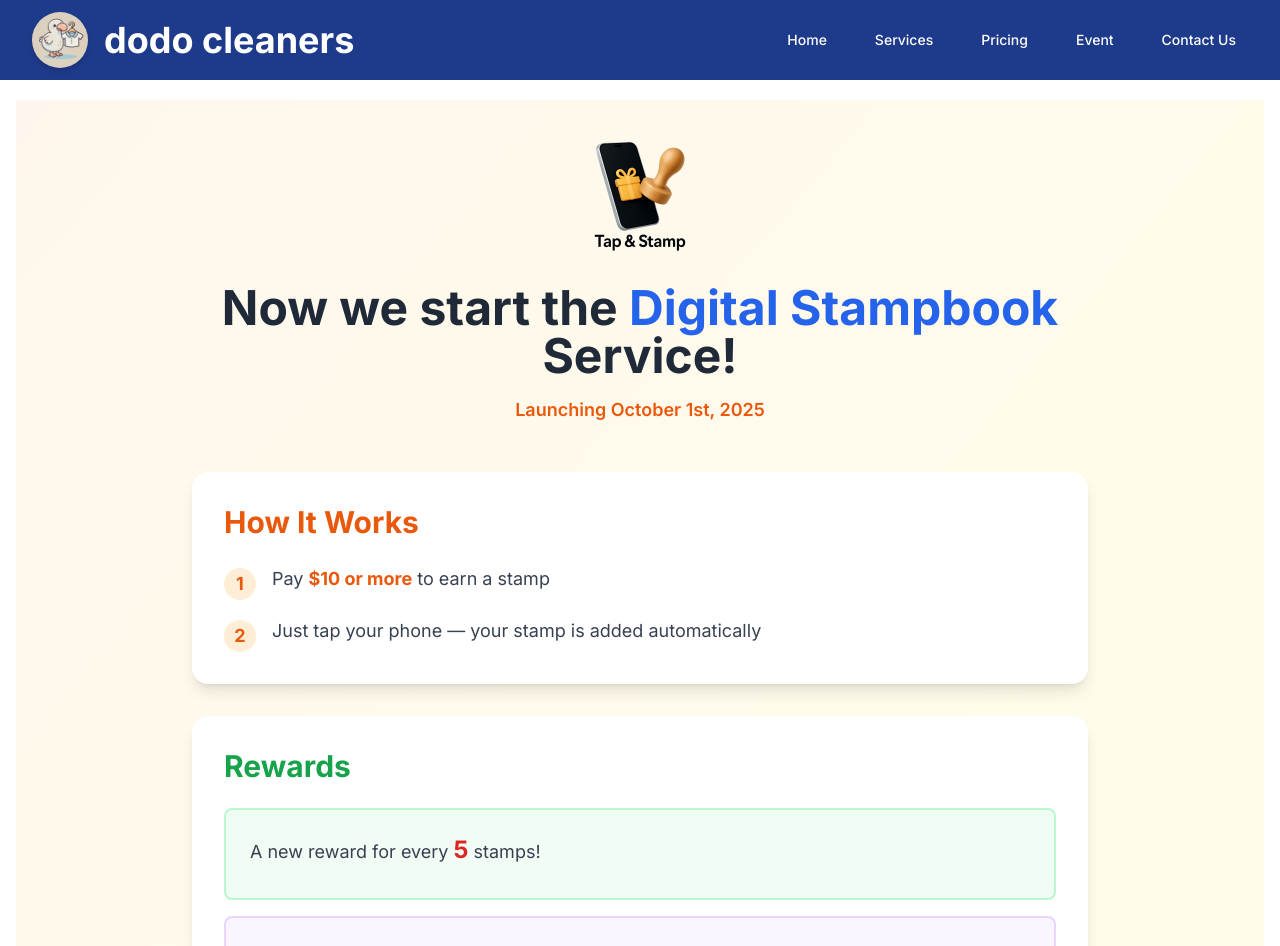
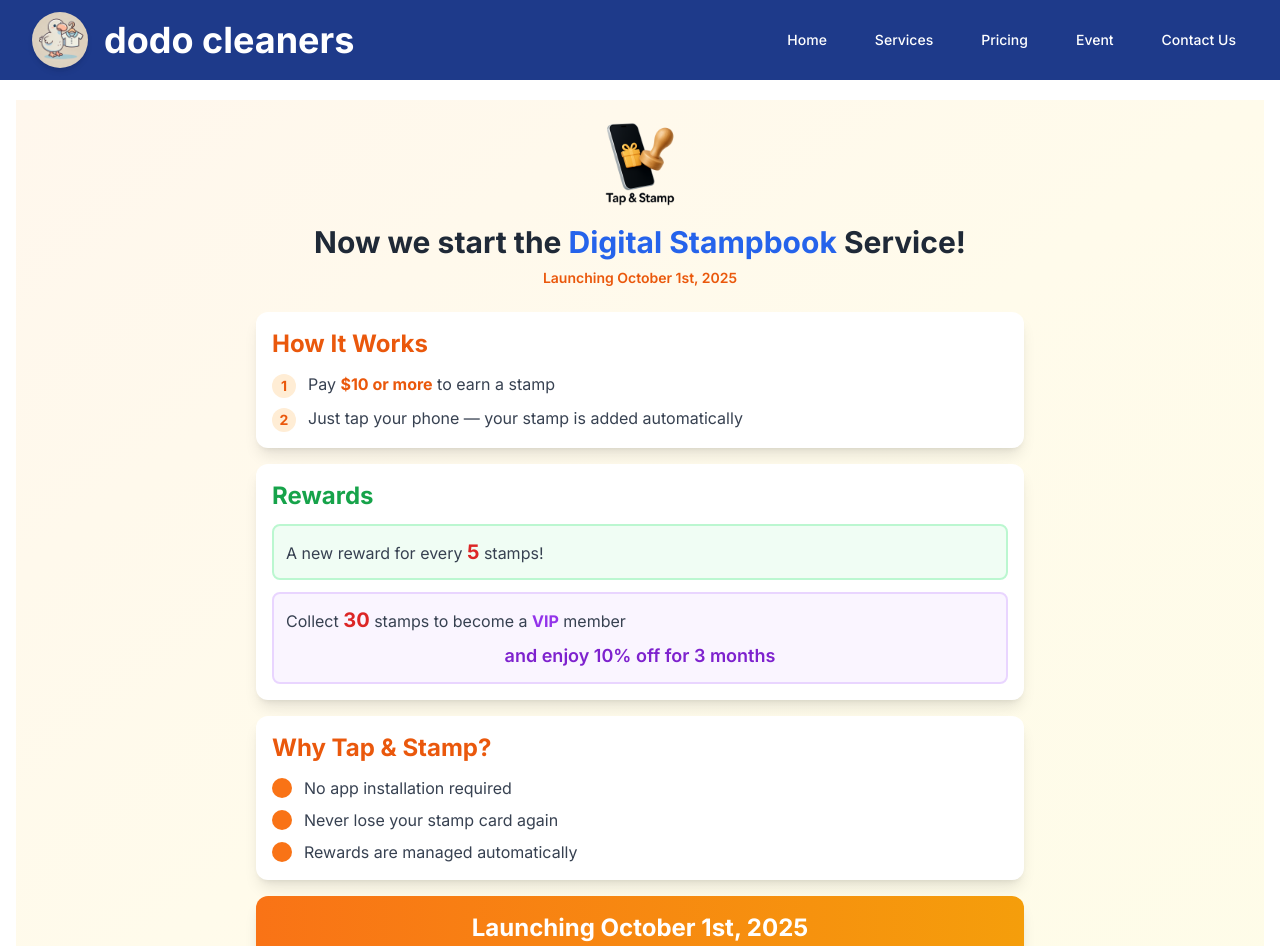
Before and after one commit to woohyee/dodo-cleaners-web, a Next.js app: page /event in a window 1280 px wide. Shown: the top 946 px of the page. Built offline with nearby package versions, Linux system fonts and the light colour scheme.

Commit message:
feat: 배너 단순화 및 이미지 교체 - Learn More 버튼으로 직접 이벤트 페이지 이동 - 이벤트 페이지 컴팩트화 (PDF 가이드 내용 반영) - 하단 이미지를 cleaners.image1.png로 교체

```diff
--- a/app/event/page.tsx
+++ b/app/event/page.tsx
@@ -3,46 +3,46 @@ import Link from 'next/link'
 
 export default function TapStampPage() {
   return (
-    <div className="min-h-screen bg-gradient-to-br from-orange-50 via-amber-50 to-yellow-50 py-8 px-4">
-      <div className="max-w-4xl mx-auto">
+    <div className="min-h-screen bg-gradient-to-br from-orange-50 via-amber-50 to-yellow-50 py-4 px-4">
+      <div className="max-w-3xl mx-auto">
         {/* Header */}
-        <div className="text-center mb-12">
-          <div className="w-32 h-32 mx-auto relative mb-6">
+        <div className="text-center mb-6">
+          <div className="w-24 h-24 mx-auto relative mb-3">
             <Image
               src="/TapandStamp.png"
               alt="Tap & Stamp Logo"
-              width={128}
-              height={128}
+              width={96}
+              height={96}
               className="object-contain"
             />
           </div>
-          <h1 className="text-4xl md:text-5xl font-bold text-gray-800 mb-4">
+          <h1 className="text-2xl md:text-3xl font-bold text-gray-800 mb-2">
             Now we start the <span className="text-blue-600">Digital Stampbook</span> Service!
           </h1>
-          <p className="text-lg text-orange-600 font-semibold mt-2">
+          <p className="text-sm text-orange-600 font-semibold">
             Launching October 1st, 2025
           </p>
         </div>
 
         {/* How it works */}
-        <section className="bg-white rounded-2xl shadow-lg p-8 mb-8">
-          <h2 className="text-2xl md:text-3xl font-bold text-orange-600 mb-6">
+        <section className="bg-white rounded-xl shadow-lg p-4 mb-4">
+          <h2 className="text-xl md:text-2xl font-bold text-orange-600 mb-3">
             How It Works
           </h2>
-          <div className="space-y-4">
-            <div className="flex items-start gap-4">
-              <div className="w-8 h-8 bg-orange-100 rounded-full flex items-center justify-center flex-shrink-0 mt-1">
-                <span className="text-lg font-bold text-orange-600">1</span>
+          <div className="space-y-2">
+            <div className="flex items-start gap-3">
+              <div className="w-6 h-6 bg-orange-100 rounded-full flex items-center justify-center flex-shrink-0 mt-0.5">
+                <span className="text-sm font-bold text-orange-600">1</span>
               </div>
-              <p className="text-lg text-gray-700 leading-relaxed">
+              <p className="text-sm md:text-base text-gray-700">
                 Pay <span className="font-bold text-orange-600">$10 or more</span> to earn a stamp
               </p>
             </div>
-            <div className="flex items-start gap-4">
-              <div className="w-8 h-8 bg-orange-100 rounded-full flex items-center justify-center flex-shrink-0 mt-1">
-                <span className="text-lg font-bold text-orange-600">2</span>
+            <div className="flex items-start gap-3">
+              <div className="w-6 h-6 bg-orange-100 rounded-full flex items-center justify-center flex-shrink-0 mt-0.5">
+                <span className="text-sm font-bold text-orange-600">2</span>
               </div>
-              <p className="text-lg text-gray-700 leading-relaxed">
+              <p className="text-sm md:text-base text-gray-700">
                 Just tap your phone — your stamp is added automatically
               </p>
             </div>
@@ -50,21 +50,21 @@ export default function TapStampPage() {
         </section>
 
         {/* Rewards */}
-        <section className="bg-white rounded-2xl shadow-lg p-8 mb-8">
-          <h2 className="text-2xl md:text-3xl font-bold text-green-600 mb-6">
+        <section className="bg-white rounded-xl shadow-lg p-4 mb-4">
+          <h2 className="text-xl md:text-2xl font-bold text-green-600 mb-3">
             Rewards
           </h2>
-          <div className="space-y-4">
-            <div className="bg-green-50 border-2 border-green-200 rounded-lg p-6">
-              <p className="text-lg text-gray-700 leading-relaxed mb-2">
-                A new reward for every <span className="font-bold text-red-600 text-2xl">5</span> stamps!
+          <div className="space-y-3">
+            <div className="bg-green-50 border-2 border-green-200 rounded-lg p-3">
+              <p className="text-sm md:text-base text-gray-700">
+                A new reward for every <span className="font-bold text-red-600 text-xl">5</span> stamps!
               </p>
             </div>
-            <div className="bg-purple-50 border-2 border-purple-200 rounded-lg p-6">
-              <p className="text-lg text-gray-700 leading-relaxed mb-2">
-                Collect <span className="font-bold text-red-600 text-2xl">30</span> stamps to become a <span className="font-bold text-purple-600">VIP</span> member
+            <div className="bg-purple-50 border-2 border-purple-200 rounded-lg p-3">
+              <p className="text-sm md:text-base text-gray-700 mb-1">
+                Collect <span className="font-bold text-red-600 text-xl">30</span> stamps to become a <span className="font-bold text-purple-600">VIP</span> member
               </p>
-              <p className="text-xl text-purple-700 font-semibold text-center mt-3">
+              <p className="text-base md:text-lg text-purple-700 font-semibold text-center mt-2">
                 and enjoy 10% off for 3 months
               </p>
             </div>
@@ -72,26 +72,26 @@ export default function TapStampPage() {
         </section>
 
         {/* Why Tap & Stamp */}
-        <section className="bg-white rounded-2xl shadow-lg p-8 mb-8">
-          <h2 className="text-2xl md:text-3xl font-bold text-orange-600 mb-6">
+        <section className="bg-white rounded-xl shadow-lg p-4 mb-4">
+          <h2 className="text-xl md:text-2xl font-bold text-orange-600 mb-3">
             Why Tap & Stamp?
           </h2>
-          <div className="space-y-4">
-            <div className="flex items-start gap-4">
-              <div className="w-6 h-6 bg-orange-500 rounded-full flex-shrink-0 mt-1"></div>
-              <p className="text-lg text-gray-700">
+          <div className="space-y-2">
+            <div className="flex items-start gap-3">
+              <div className="w-5 h-5 bg-orange-500 rounded-full flex-shrink-0 mt-0.5"></div>
+              <p className="text-sm md:text-base text-gray-700">
                 No app installation required
               </p>
             </div>
-            <div className="flex items-start gap-4">
-              <div className="w-6 h-6 bg-orange-500 rounded-full flex-shrink-0 mt-1"></div>
-              <p className="text-lg text-gray-700">
+            <div className="flex items-start gap-3">
+              <div className="w-5 h-5 bg-orange-500 rounded-full flex-shrink-0 mt-0.5"></div>
+              <p className="text-sm md:text-base text-gray-700">
                 Never lose your stamp card again
               </p>
             </div>
-            <div className="flex items-start gap-4">
-              <div className="w-6 h-6 bg-orange-500 rounded-full flex-shrink-0 mt-1"></div>
-              <p className="text-lg text-gray-700">
+            <div className="flex items-start gap-3">
+              <div className="w-5 h-5 bg-orange-500 rounded-full flex-shrink-0 mt-0.5"></div>
+              <p className="text-sm md:text-base text-gray-700">
                 Rewards are managed automatically
               </p>
             </div>
@@ -99,16 +99,16 @@ export default function TapStampPage() {
         </section>
 
         {/* Coming Soon */}
-        <section className="bg-gradient-to-r from-orange-500 to-amber-500 rounded-2xl shadow-lg p-8 text-center text-white">
-          <h2 className="text-2xl md:text-3xl font-bold mb-4">
+        <section className="bg-gradient-to-r from-orange-500 to-amber-500 rounded-xl shadow-lg p-4 text-center text-white">
+          <h2 className="text-xl md:text-2xl font-bold mb-2">
             Launching October 1st, 2025
           </h2>
-          <p className="text-lg mb-6">
+          <p className="text-sm md:text-base mb-4">
             Be ready to join our digital stamp program and start earning rewards with every visit!
           </p>
           <Link
             href="/"
-            className="inline-block px-8 py-3 bg-white text-orange-600 rounded-lg font-semibold hover:bg-gray-100 transition-colors shadow-lg"
+            className="inline-block px-6 py-2 bg-white text-orange-600 rounded-lg font-semibold hover:bg-gray-100 transition-colors shadow-lg text-sm"
           >
             Back to Home
           </Link>
--- a/tailwind.config.js
+++ b/tailwind.config.js
@@ -6,7 +6,30 @@ module.exports = {
     './components/**/*.{js,ts,jsx,tsx,mdx}',
   ],
   theme: {
-    extend: {},
+    extend: {
+      keyframes: {
+        'bounce-slow': {
+          '0%, 100%': {
+            transform: 'translateY(0)',
+          },
+          '50%': {
+            transform: 'translateY(-10px)',
+          },
+        },
+        shine: {
+          '0%': {
+            transform: 'translateX(-100%)',
+          },
+          '100%': {
+            transform: 'translateX(100%)',
+          },
+        },
+      },
+      animation: {
+        'bounce-slow': 'bounce-slow 2s ease-in-out infinite',
+        shine: 'shine 3s ease-in-out infinite',
+      },
+    },
   },
   plugins: [],
 };
```
Also changed, not shown: app/page.tsx (+26 -25 lines), 1 other file (tests, documents, lock files or other folders).
